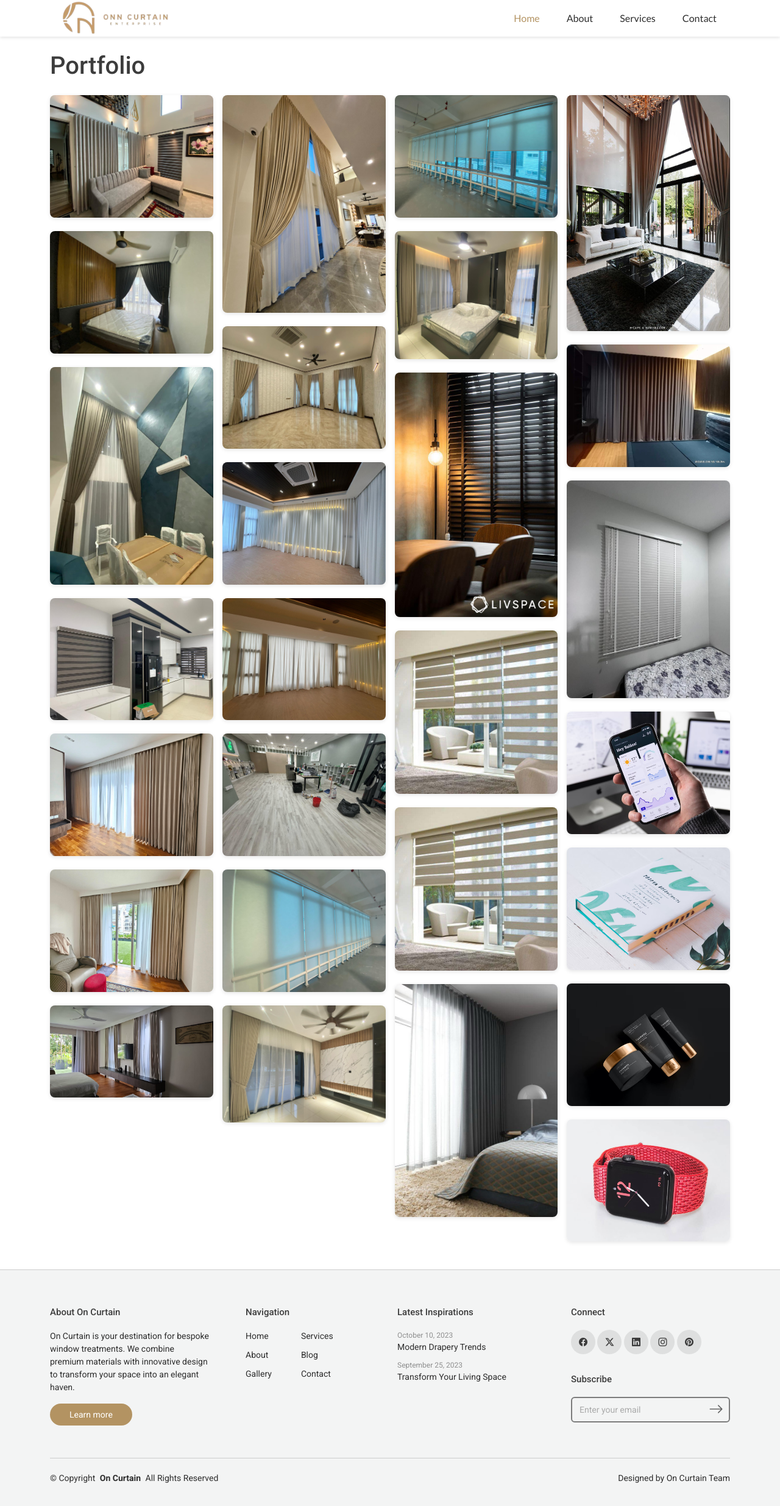
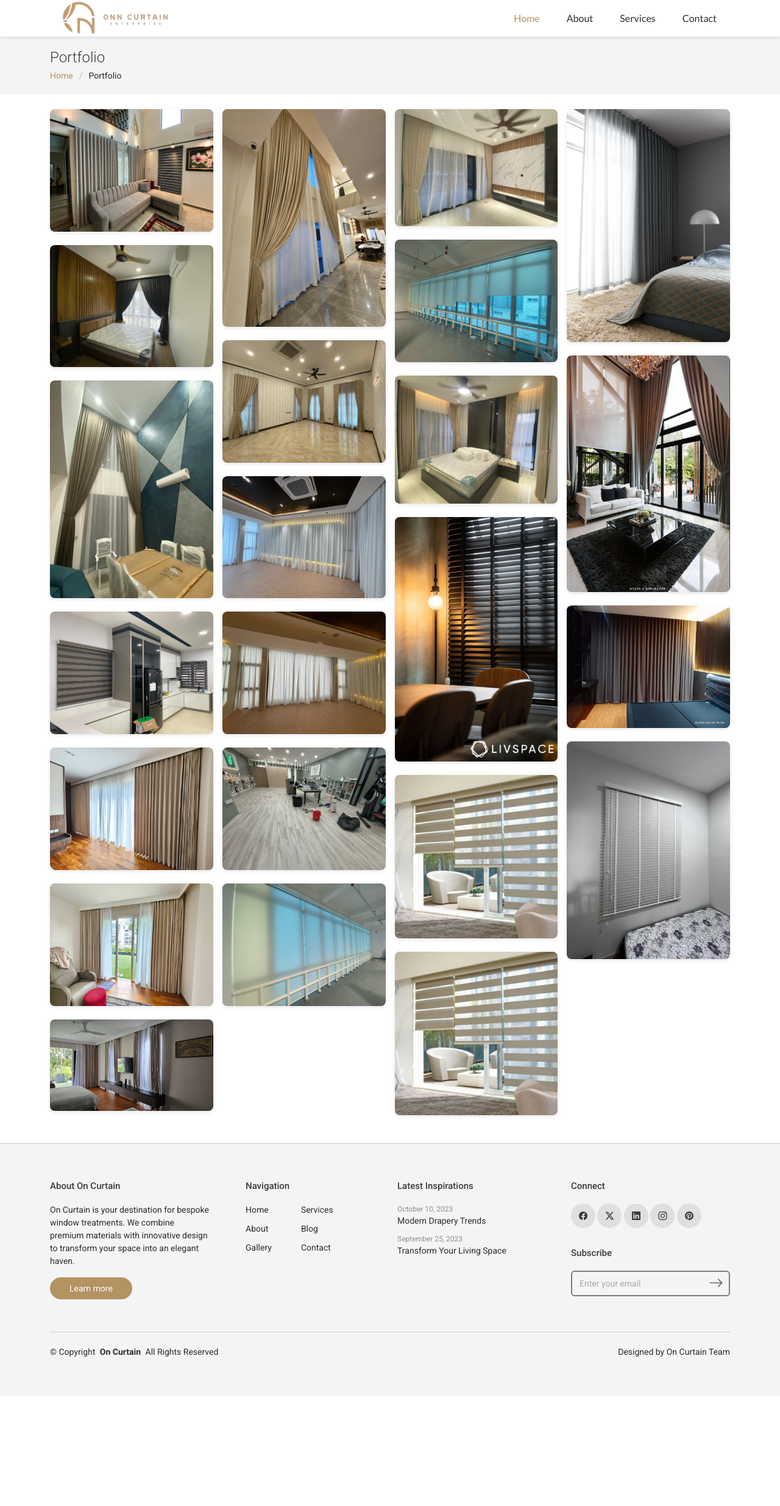
Before and after one commit to jerryvien/onncurtain, a PHP site: page /portfolio.php in a window 1280 px wide. Shown: the top 2470 px of the page at 61% size. After the commit the page ends 2225 px from the top, so only its background shows below. Run offline with PHP 8.4, Linux system fonts and the light colour scheme.

Commit message:
final portfolio

```diff
--- a/portfolio.php
+++ b/portfolio.php
@@ -38,8 +38,20 @@ $images = array_map(fn($path) => 'assets/img/portfolio/' . basename($path), $fil
 </head>
 <body>
   <?php include 'header.php'; ?>
+  <!-- Page Title -->
+  <div class="page-title light-background">
+    <div class="container">
+      <h1>Portfolio</h1>
+      <nav class="breadcrumbs">
+        <ol>
+          <li><a href="index.php">Home</a></li>
+          <li class="current">Portfolio</li>
+        </ol>
+      </nav>
+    </div>
+  </div><!-- End Page Title -->
   <main class="container py-4">
-    <h1 class="mb-4">Portfolio</h1>
+
     <?php if(empty($images)): ?>
       <p>No images found in <code>assets/img/portfolio</code>.</p>
     <?php else: ?>
```
Also changed, not shown: assets/img/portfolio/app-1.jpg (deleted), assets/img/portfolio/books-1.jpg (deleted), assets/img/portfolio/branding-1.jpg (deleted), assets/img/portfolio/product-1.jpg (deleted).
